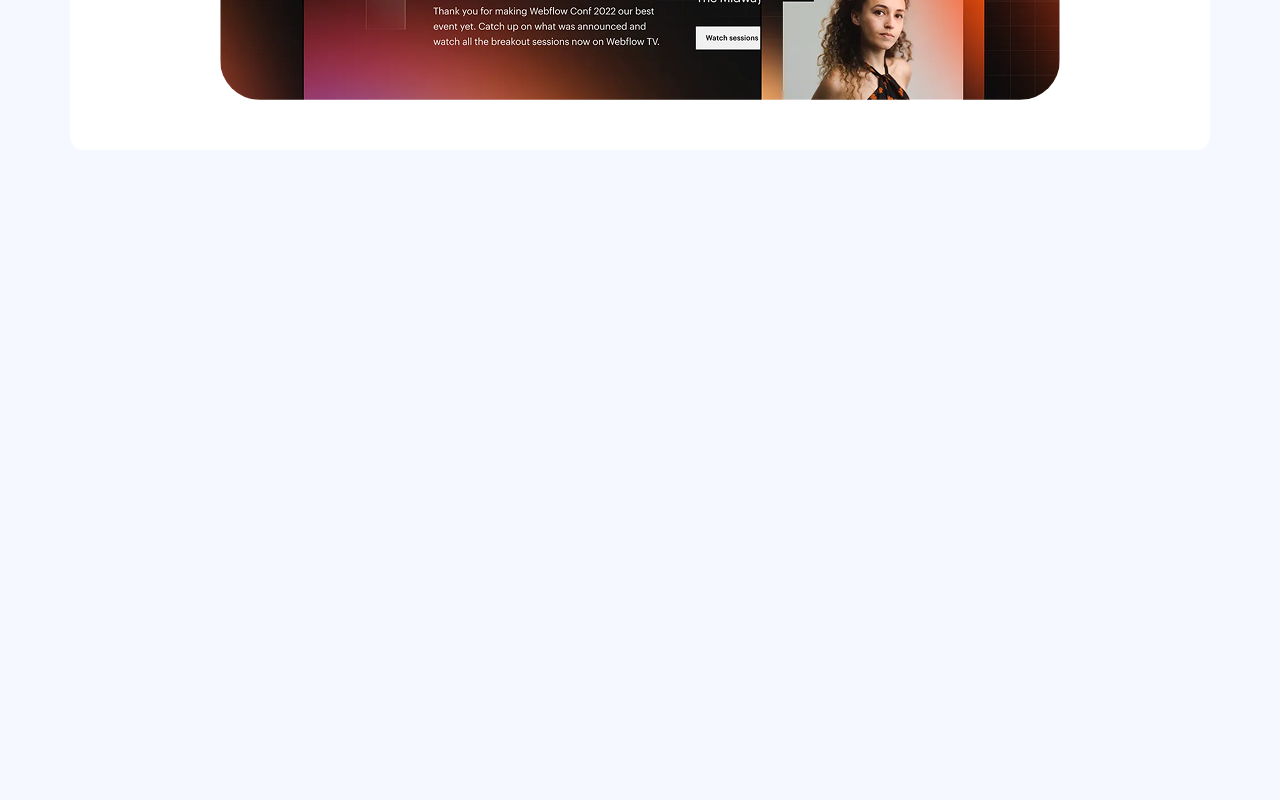
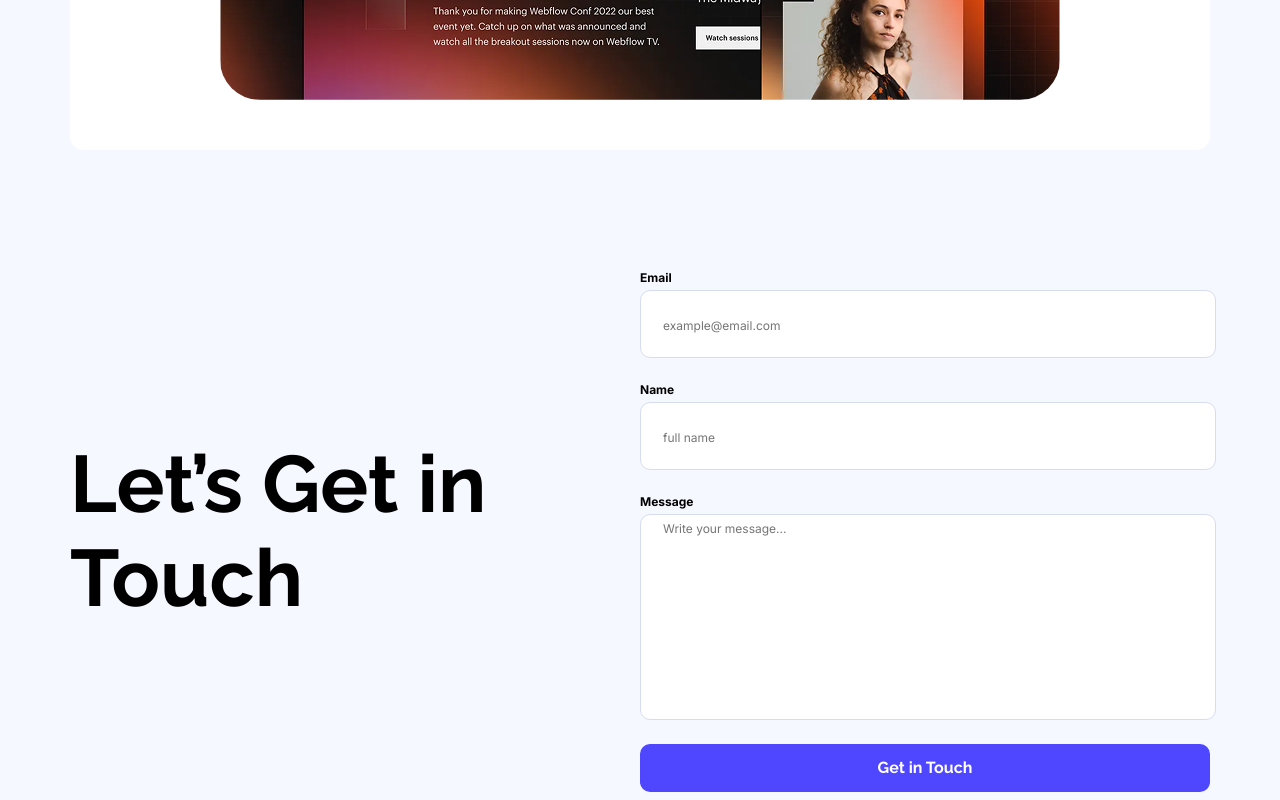
Before and after one commit to sabbir534/B12A01-landing-launchpad, a plain HTML site: page index.html in a window 1280 px wide. Shown: the part 2773-3573 px from the top of the page. Before the commit the page ends 3043 px from the top, so only its background shows below. Drawn offline with Linux system fonts and the light colour scheme.

Commit message:
Finished Get-in-Touch Section

```diff
--- a/css/style.css
+++ b/css/style.css
@@ -222,4 +222,55 @@ main {
 }
 /* End ofFocus Section styles */
 
+/* Get in Touch Section styles */
+.get-in-touch-section {
+  display: flex;
+  justify-content: space-between;
+  align-items: center;
+}
+.text-section {
+  width: 50%;
+  font-family: "Raleway", sans-serif;
+  font-weight: bold;
+  font-size: 40px;
+}
+.form-section {
+  width: 50%;
+}
+.form-section input[type="text"],
+.form-section input[type="email"],
+.form-section textarea {
+  height: 64px;
+  display: block;
+  width: 100%;
+  margin-bottom: 24px;
+  background: #ffffff;
+  border: 1px solid #d6dded;
+  border-radius: 10px;
+  font-family: "Inter", sans-serif;
+  font-size: 16px;
+  line-height: 24px;
+}
+.form-section input[type="submit"] {
+  width: 100%;
+}
+.form-section input::placeholder,
+.form-section textarea::placeholder {
+  font-family: "Inter", sans-serif;
+  font-size: 12px;
+  padding-left: 20px;
+}
+.form-section textarea {
+  height: 200px;
+  resize: none;
+}
+.form-section label {
+  font-family: "Inter", sans-serif;
+  font-size: 12px;
+  margin-bottom: 5px;
+  font-weight: bold;
+  display: block;
+}
+/* End of Get in Touch Section styles */
+
 /* End of Main Section styles */
--- a/index.html
+++ b/index.html
@@ -125,6 +125,37 @@
         <button class="primary-color primary-btn">Get Started Free</button>
         <img src="assets/wc-big.png" alt="" />
       </div>
+      <div class="get-in-touch-section">
+        <div class="text-section">
+          <h1>Let’s Get in Touch</h1>
+        </div>
+        <div class="form-section">
+          <form action="">
+            <label for="email">Email</label>
+            <input
+              type="email"
+              name="email"
+              id="email"
+              placeholder="example@email.com"
+            />
+            <label for="name">Name</label>
+            <input type="text" name="" id="name" placeholder="full name" />
+            <label for="message">Message</label>
+            <textarea
+              name="message"
+              id="message"
+              cols="60"
+              rows="60"
+              placeholder="Write your message..."
+            ></textarea>
+            <input
+              type="submit"
+              value="Get in Touch"
+              class="primary-btn primary-color"
+            />
+          </form>
+        </div>
+      </div>
     </main>
     <footer></footer>
   </body>
```
